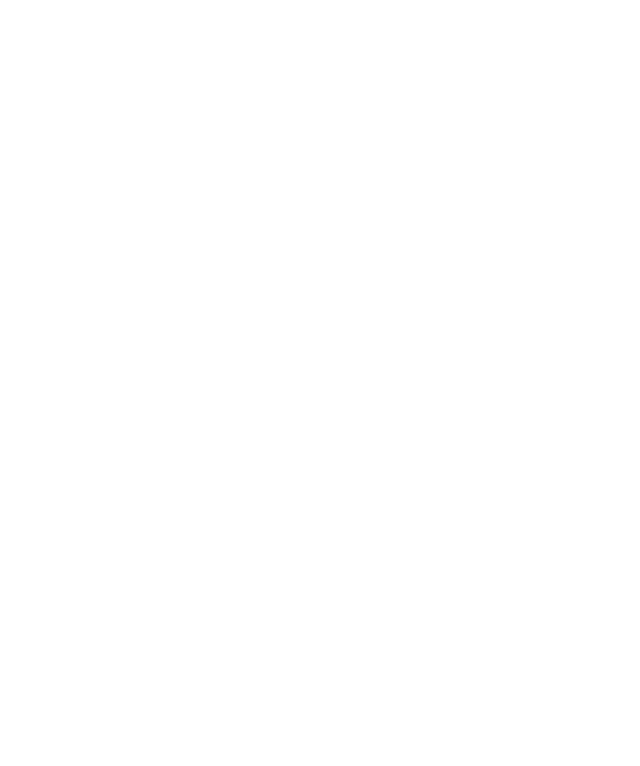
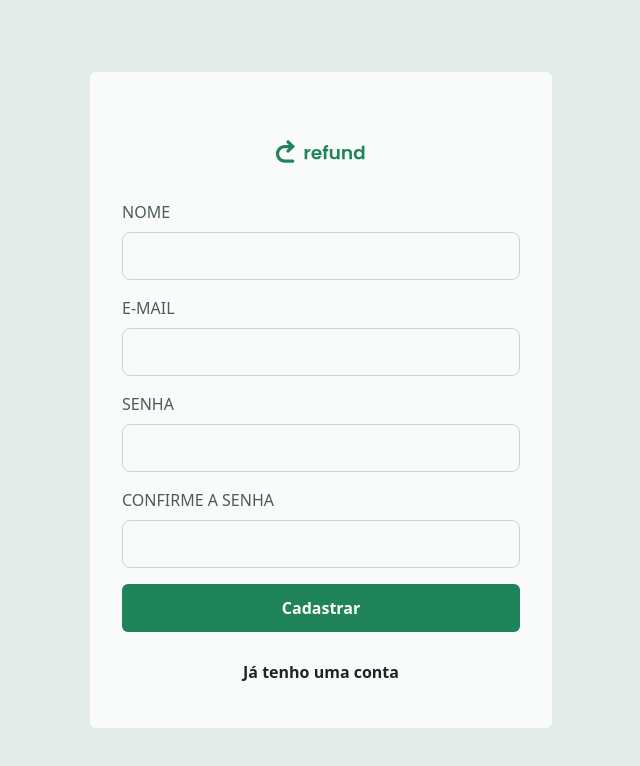
Before and after one commit to gustavocanepa10/Refund-2.0, a React (Vite) app: page /SignUp in a window 1280 px wide. Before the commit this address had no page. Shown: the top 766 px of the page, without its empty margins (319-959 px from the left). Built offline with nearby package versions, Linux system fonts and the light colour scheme.

Commit message:
criando page de cadastro

```diff
--- a/package.json
+++ b/package.json
@@ -12,6 +12,7 @@
     "@tailwindcss/vite": "^4.1.3",
     "react": "^19.0.0",
     "react-dom": "^19.0.0",
+    "react-hook-form": "^7.55.0",
     "react-router": "^7.5.0",
     "tailwindcss": "^4.1.3"
   },
--- a/src/components/Button.tsx
+++ b/src/components/Button.tsx
@@ -1,14 +1,12 @@
-type Props = React.ComponentProps<"button">  & {
-    title?: String
-}
+type Props = React.ComponentProps<"button">
 
 
 
 
 
-export function Button({title,...rest} : Props) {
-    return <button className="w-full h-12 rounded-md bg-green-100 font-sans text-white font-bold "  type="submit" title="Entrar" {...rest}>
-            {title}
+export function Button({children,...rest} : Props) {
+    return <button className="w-full h-12 rounded-md bg-green-100 font-sans text-white font-bold cursor-pointer "  type="submit" title="Entrar" {...rest}>
+            {children}
 
         </button>
 
--- a/src/components/authLayout.tsx
+++ b/src/components/authLayout.tsx
@@ -2,6 +2,8 @@
 
 
 import LogoSvg from "../assets/logo.svg"
+
+
 
 
 
--- a/src/pages/SignIn.tsx
+++ b/src/pages/SignIn.tsx
@@ -1,18 +1,59 @@
 
 import { Input } from "../components/input"
 import { Button } from "../components/Button"
+import {Controller, useForm} from "react-hook-form"
+import { useNavigate } from "react-router"
+
+
+
+
 
 
 export function SignIn  () {
-return <form  className="w-full flex flex-col gap-4">
+  const navigate = useNavigate()
+  const {control, handleSubmit} = useForm({defaultValues : {
+    email : "",
+    password: ""
 
-  <Input  required legend="E-mail" type="email" placeholder="Seu @email.com"  />
+  }})
 
 
-  <Input  required legend="Senha" type="password" placeholder="123456"  />
+  function onSubmit(data: any) {
+    console.log(data);
 
 
-  <Button  title="Entrar"   />
+  }
+
+
+
+
+return <form onSubmit={handleSubmit(onSubmit)}  className="w-full flex flex-col gap-4">
+
+
+  <Controller control={control} name="email" render={({field}) => (
+
+    <Input  required legend="E-mail" type="email" placeholder="Seu @email.com" {...field}  />
+
+  )}/>
+
+
+<Controller control={control} name="password" render={({field}) => (
+
+<Input  required legend="Senha" type="password" placeholder="123456" {...field}  />
+
+)}/>
+
+
+
+
+
+
+
+  <Button onClick={onSubmit}>  Entrar   </Button>
+
+  <Button onClick={() => navigate('/SignUp')} type="button" className="w-full h-12 rounded-md font-sans text-gray-100 font-semibold cursor-pointer ">
+     Criar conta
+  </Button>
 
 
 
--- /dev/null
+++ b/src/pages/SignUp.tsx
@@ -0,0 +1,90 @@
+
+
+
+import { Input } from "../components/input"
+import { Button } from "../components/Button"
+import {Controller, useForm} from "react-hook-form"
+import { useNavigate } from "react-router"
+
+
+
+
+
+
+export function SignUp  () {
+
+    const navigate = useNavigate()
+
+
+  const {control, handleSubmit} = useForm({defaultValues : {
+    name : "",
+    email : "",
+    password: "",
+    ConfirmPassword: ""
+
+  }})
+
+
+  function onSubmit(data: any) {
+    console.log(data);
+
+
+
+  }
+
+
+
+
+return <form onSubmit={handleSubmit(onSubmit)}  className="w-full flex flex-col gap-4">
+
+<Controller control={control} name="name" render={({field}) => (
+
+<Input  required legend="Nome" type="text"  {...field}  />
+
+)}/>
+
+
+  <Controller control={control} name="email" render={({field}) => (
+
+    <Input  required legend="E-mail" type="email"  {...field}  />
+
+  )}/>
+
+
+<Controller control={control} name="password" render={({field}) => (
+
+<Input  required legend="Senha" type="password"  {...field}  />
+
+)}
+
+
+
+
+
+
+
+/>
+
+<Controller  name="ConfirmPassword" control={control} render={({field}) => (
+    <Input  required legend="Confirme a senha" type="password"  {...field}   />
+)} />
+
+
+
+
+
+
+
+  <Button>  Cadastrar   </Button>
+
+
+  <Button onClick={() => navigate(-1)} className="w-full h-12 rounded-md font-sans text-gray-100 font-semibold cursor-pointer"   >
+    Já tenho uma conta
+  </Button>
+
+
+
+
+
+    </form>
+}
--- a/src/routes/AuthRoutes.tsx
+++ b/src/routes/AuthRoutes.tsx
@@ -1,6 +1,7 @@
 import {Routes, Route} from "react-router"
 import {SignIn} from "../pages/SignIn"
 import {AuthLayout} from "../components/authLayout"
+import { SignUp } from "../pages/SignUp"
 
 
 
@@ -14,6 +15,7 @@
 
             <Route  path="/" element = {<AuthLayout/>} >
             <Route  path="/" element = {<SignIn/>}  />
+            <Route  path="/SignUp" element = {<SignUp/>} />
             </Route>
 
 
```
Also changed, not shown: 1 other file (tests, documents, lock files or other folders).
